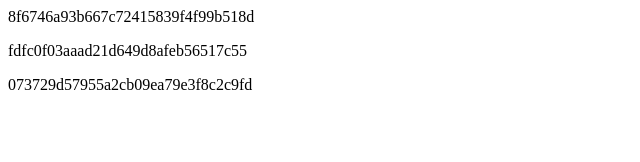
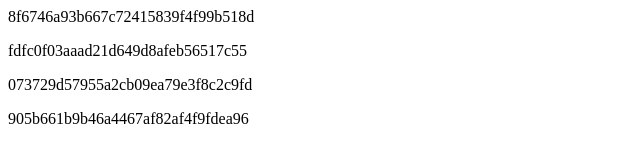
Before and after one commit to thetrouper/thetrouper.github.io, a plain HTML site: page CUSTOMERS.html in a window 1280 px wide. Shown: the whole page, without its empty margins (0-640 px from the left). Drawn offline with Linux system fonts and the light colour scheme.

Commit message:
Update CUSTOMERS.html

```diff
--- a/CUSTOMERS.html
+++ b/CUSTOMERS.html
@@ -3,5 +3,6 @@
     <p>8f6746a93b667c72415839f4f99b518d</p>
     <p>fdfc0f03aaad21d649d8afeb56517c55</p>
     <p>073729d57955a2cb09ea79e3f8c2c9fd</p>
+    <p>905b661b9b46a4467af82af4f9fdea96</p>
   </body>
 </html>
```
